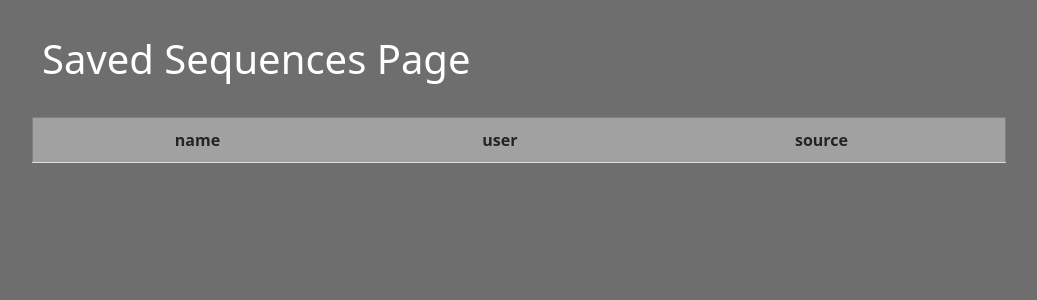
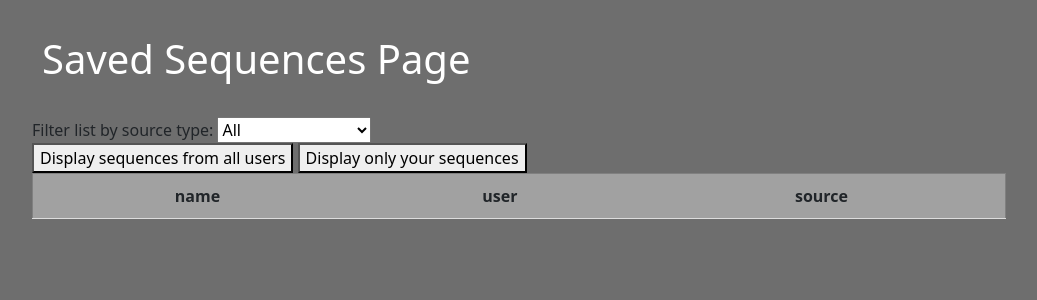
Before and after one commit to jackm357/Noodles-Interplay, a Django app: page /saved/ in a window 1280 px wide. Shown: the part 54-354 px from the top of the page, without its empty margins (121-1158 px from the left). Run offline with Django 3.2, Linux system fonts and the light colour scheme; data that the repository does not hold is empty.

Commit message:
saved sequence filtering

```diff
--- a/interplay/interplay/templates/saved.html
+++ b/interplay/interplay/templates/saved.html
@@ -7,7 +7,20 @@
 <body>
     <div class="container">
         <h1>Saved Sequences Page</h1>
+		<form method="post">
+			{% csrf_token %}
 	<br>
+			<label for="source">Filter list by source type:</label>
+			<select name="source" id="source"required>
+				<option value="all">All</option>
+        		<option value="generated">Generated</option>
+        		<option value="interpolate">Interpolated Files</option>
+    		</select>
+			<br>
+			<button name="seq_display" type="submit" value="all">Display sequences from all users</button>
+			<button name="seq_display" type="submit" value="user">Display only your sequences</button>
+
+
 	<table border = "1">
 		<tr>
 			<th>name</th>
@@ -17,8 +30,8 @@
 		{% for result in data%}
 		<tr>
 			<td>
-				<form method="post">
-					{% csrf_token %}
+
+
 					<button name="idNum" type="submit" value={{result.id}}>{{result.name}}</button>
 				</form>
 			</td>
--- a/interplay/interplay/views/saved.py
+++ b/interplay/interplay/views/saved.py
@@ -11,18 +11,40 @@ from midi.models import MidiFile
 # example view
 def main(request):
     username = request.user.get_username()
-    results = MidiFile.objects.all().filter(user=username)
-    if request.method == "POST":
-        print(request.POST.get("idNum"))
+    results = MidiFile.objects.all().filter(user=username).order_by("-id")
+    if request.method == "POST" and request.POST.get("seq_display") == "all":
+
+        if request.POST.get("source") != "all":
+            results = MidiFile.objects.all().filter(source=request.POST.get("source")).order_by("-id")
+            return render(request, 'saved.html', {"data": results})
+
+        results = MidiFile.objects.all().order_by("-id")
         print(username)
+        return render(request, 'saved.html', {"data": results})
+
+    if request.method == "POST" and request.POST.get("seq_display") == "user":
+
+        if request.POST.get("source") != "all":
+            results = MidiFile.objects.all().filter(user=username).filter(source=request.POST.get("source")).order_by("-id")
+            return render(request, 'saved.html', {"data": results})
+
+        results = MidiFile.objects.all().filter(user=username).order_by("-id")
+        print(username)
+        return render(request, 'saved.html', {"data": results})
+
+    if request.method == "POST" and request.POST.get("idNum") != "None":
         requested_id = str(request.POST.get("idNum"))
         cursor = connection.cursor()
-        subprocess.call(["mkdir", "-p", "/tmp/"+username])
-        subprocess.call(["chmod", "777", "/tmp/"+username])
-        cursor.execute("COPY (SELECT encode(midi_midifile.midi_data, 'hex') FROM midi_midifile WHERE id = "+requested_id+") TO '/tmp/"+username+"/id"+requested_id+"_out.hex'")
-        subprocess.call(["mkdir", "-p", "/home/ubuntu/dev_env/virtual_env/Noodles-Interplay/interplay/media/generated/users/"+username])
-        subprocess.call(["xxd", "-ps", "-r", "/tmp/"+username+"/id"+requested_id+"_out.hex", "/home/ubuntu/dev_env/virtual_env/Noodles-Interplay/interplay/media/generated/users/"+username+"/id"+requested_id+"_out.mid"])
-        subprocess.call(["sudo", "rm", "-r", "/tmp/"+username])
+        subprocess.call(["mkdir", "-p", "/tmp/" + username])
+        subprocess.call(["chmod", "777", "/tmp/" + username])
+        cursor.execute(
+            "COPY (SELECT encode(midi_midifile.midi_data, 'hex') FROM midi_midifile WHERE id = " + requested_id + ") TO '/tmp/" + username + "/id" + requested_id + "_out.hex'")
+        subprocess.call(
+            ["mkdir", "-p",
+             "/home/ubuntu/dev_env/virtual_env/Noodles-Interplay/interplay/media/generated/users/" + username])
+        subprocess.call(["xxd", "-ps", "-r", "/tmp/" + username + "/id" + requested_id + "_out.hex",
+                         "/home/ubuntu/dev_env/virtual_env/Noodles-Interplay/interplay/media/generated/users/" + username + "/id" + requested_id + "_out.mid"])
+        subprocess.call(["sudo", "rm", "-r", "/tmp/" + username])
         return HttpResponseRedirect('/saved/download')
     return render(request, 'saved.html', {"data" : results})
 
```
